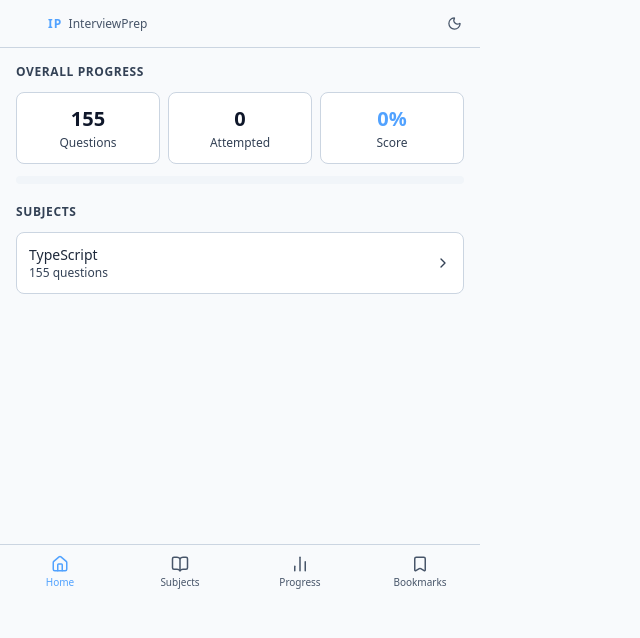
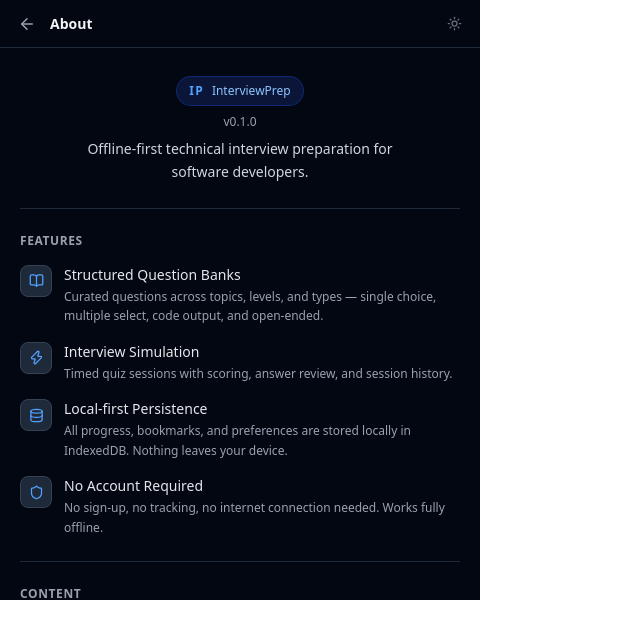
Before and after one commit to fuvito/interview-prep, a React (Vite) app: page / in a window 1280 px wide. Both pictures are taken after a click on the button 454 px from the left and 23 px from the top of the page. Shown: the top 638 px of the page, without its empty margins (0-640 px from the left). Built offline with nearby package versions, Linux system fonts and the light colour scheme.

Commit message:
Add About screen with info button in TopBar
AboutView shows version, features, topic list (155 questions), tech
stack, and license. Accessible via the Info icon on the dashboard
TopBar; uses standard push-navigation with back arrow.

```diff
--- a/src/app/Router.tsx
+++ b/src/app/Router.tsx
@@ -8,6 +8,7 @@ import { InterviewView } from '@/features/interview/InterviewView'
 import { ResultsView } from '@/features/results/ResultsView'
 import { ProgressView } from '@/features/progress/ProgressView'
 import { BookmarksView } from '@/features/bookmarks/BookmarksView'
+import { AboutView } from '@/features/about/AboutView'
 
 export function Router() {
   const { current } = useNavigationStore()
@@ -22,5 +23,6 @@ export function Router() {
     case 'results':         return <ResultsView />
     case 'progress':        return <ProgressView />
     case 'bookmarks':       return <BookmarksView />
+    case 'about':           return <AboutView />
   }
 }
--- a/src/components/layout/TopBar.tsx
+++ b/src/components/layout/TopBar.tsx
@@ -1,24 +1,25 @@
-import { ArrowLeft, Sun, Moon } from 'lucide-react'
+import { ArrowLeft, Sun, Moon, Info } from 'lucide-react'
 import { useNavigationStore, useThemeStore } from '@/store'
 import { questionRepository } from '@/core/question-engine'
 import type { View } from '@/store'
 
 function getTitle(view: View): string {
   switch (view.name) {
-    case 'dashboard':      return 'InterviewPrep'
-    case 'subjects':       return 'Subjects'
-    case 'topics':         return questionRepository.getSubjectById(view.subjectId)?.name ?? 'Topics'
-    case 'learning':       return questionRepository.getTopicById(view.topicId)?.name ?? 'Study'
+    case 'dashboard':       return 'InterviewPrep'
+    case 'subjects':        return 'Subjects'
+    case 'topics':          return questionRepository.getSubjectById(view.subjectId)?.name ?? 'Topics'
+    case 'learning':        return questionRepository.getTopicById(view.topicId)?.name ?? 'Study'
     case 'interview-setup': return 'Interview Setup'
-    case 'interview':      return 'Interview'
-    case 'results':        return 'Results'
-    case 'progress':       return 'Progress'
-    case 'bookmarks':      return 'Bookmarks'
+    case 'interview':       return 'Interview'
+    case 'results':         return 'Results'
+    case 'progress':        return 'Progress'
+    case 'bookmarks':       return 'Bookmarks'
+    case 'about':           return 'About'
   }
 }
 
 export function TopBar() {
-  const { current, stack, goBack } = useNavigationStore()
+  const { current, stack, navigate, goBack } = useNavigationStore()
   const { theme, toggle } = useThemeStore()
   const canGoBack = stack.length > 0
   const isDashboard = current.name === 'dashboard'
@@ -46,13 +47,24 @@ export function TopBar() {
         <h1 className="text-sm font-semibold text-gray-100 truncate">{getTitle(current)}</h1>
       )}
 
+      <div className="ml-auto flex items-center gap-1 shrink-0">
+        {isDashboard && (
+          <button
+            onClick={() => navigate({ name: 'about' })}
+            className="text-gray-500 hover:text-gray-300 transition-colors p-0.5"
+            aria-label="About"
+          >
+            <Info size={15} />
+          </button>
+        )}
         <button
           onClick={() => void toggle()}
-        className="ml-auto text-gray-500 hover:text-gray-300 transition-colors p-0.5 shrink-0"
+          className="text-gray-500 hover:text-gray-300 transition-colors p-0.5"
           aria-label="Toggle theme"
         >
           {theme === 'dark' ? <Sun size={15} /> : <Moon size={15} />}
         </button>
+      </div>
     </header>
   )
 }
--- /dev/null
+++ b/src/features/about/AboutView.tsx
@@ -0,0 +1,121 @@
+import { BookOpen, Database, Zap, Shield, Code2 } from 'lucide-react'
+
+const VERSION = '0.1.0'
+
+interface FeatureRowProps {
+  icon: React.ReactNode
+  title: string
+  description: string
+}
+
+function FeatureRow({ icon, title, description }: FeatureRowProps) {
+  return (
+    <div className="flex items-start gap-3">
+      <div className="w-8 h-8 rounded-lg bg-gray-800 border border-gray-700 flex items-center justify-center shrink-0 text-blue-400">
+        {icon}
+      </div>
+      <div>
+        <p className="text-sm font-medium text-gray-200">{title}</p>
+        <p className="text-xs text-gray-400 mt-0.5 leading-relaxed">{description}</p>
+      </div>
+    </div>
+  )
+}
+
+export function AboutView() {
+  return (
+    <div className="flex flex-col h-full overflow-y-auto">
+      <div className="p-5 space-y-6">
+
+        {/* Hero */}
+        <div className="text-center space-y-2 pt-2">
+          <div className="inline-flex items-center gap-2 px-3 py-1.5 bg-blue-900/30 border border-blue-800/50 rounded-full">
+            <span className="text-xs font-bold tracking-widest text-blue-400 uppercase">IP</span>
+            <span className="text-xs text-blue-300 font-medium">InterviewPrep</span>
+          </div>
+          <p className="text-xs text-gray-400">v{VERSION}</p>
+          <p className="text-sm text-gray-300 leading-relaxed max-w-xs mx-auto">
+            Offline-first technical interview preparation for software developers.
+          </p>
+        </div>
+
+        <hr className="border-gray-800" />
+
+        {/* Features */}
+        <section className="space-y-4">
+          <h2 className="text-xs font-semibold text-gray-400 uppercase tracking-wider">Features</h2>
+          <div className="space-y-4">
+            <FeatureRow
+              icon={<BookOpen size={15} />}
+              title="Structured Question Banks"
+              description="Curated questions across topics, levels, and types — single choice, multiple select, code output, and open-ended."
+            />
+            <FeatureRow
+              icon={<Zap size={15} />}
+              title="Interview Simulation"
+              description="Timed quiz sessions with scoring, answer review, and session history."
+            />
+            <FeatureRow
+              icon={<Database size={15} />}
+              title="Local-first Persistence"
+              description="All progress, bookmarks, and preferences are stored locally in IndexedDB. Nothing leaves your device."
+            />
+            <FeatureRow
+              icon={<Shield size={15} />}
+              title="No Account Required"
+              description="No sign-up, no tracking, no internet connection needed. Works fully offline."
+            />
+          </div>
+        </section>
+
+        <hr className="border-gray-800" />
+
+        {/* Content */}
+        <section className="space-y-2">
+          <h2 className="text-xs font-semibold text-gray-400 uppercase tracking-wider mb-3">Content</h2>
+          <div className="bg-gray-900 border border-gray-800 rounded-lg p-3 space-y-2">
+            <div className="flex justify-between items-center">
+              <span className="text-sm text-gray-200">TypeScript</span>
+              <span className="text-xs text-blue-400 font-mono">155 questions</span>
+            </div>
+            <div className="flex gap-1.5 flex-wrap">
+              {['Basics', 'Interfaces & Types', 'Functions', 'Generics', 'Classes', 'Advanced Types'].map((t) => (
+                <span key={t} className="text-xs px-2 py-0.5 bg-gray-800 text-gray-400 rounded border border-gray-700">{t}</span>
+              ))}
+            </div>
+          </div>
+          <p className="text-xs text-gray-500 pt-1">More subjects coming in future releases.</p>
+        </section>
+
+        <hr className="border-gray-800" />
+
+        {/* Stack */}
+        <section className="space-y-3">
+          <h2 className="text-xs font-semibold text-gray-400 uppercase tracking-wider">Built With</h2>
+          <div className="grid grid-cols-2 gap-1.5 text-xs">
+            {[
+              ['React 19', 'UI'],
+              ['TypeScript 5.7', 'Language'],
+              ['Vite 6', 'Build'],
+              ['Tailwind CSS v4', 'Styling'],
+              ['Dexie / IndexedDB', 'Storage'],
+              ['Zustand', 'State'],
+            ].map(([name, role]) => (
+              <div key={name} className="flex justify-between items-center bg-gray-900 border border-gray-800 rounded px-2.5 py-1.5">
+                <span className="text-gray-200">{name}</span>
+                <span className="text-gray-500">{role}</span>
+              </div>
+            ))}
+          </div>
+        </section>
+
+        {/* Footer */}
+        <div className="flex items-center justify-center gap-1.5 text-xs text-gray-600 pb-2">
+          <Code2 size={12} />
+          <span>Open source — MIT License</span>
+        </div>
+
+      </div>
+    </div>
+  )
+}
--- a/src/store/navigationStore.ts
+++ b/src/store/navigationStore.ts
@@ -11,6 +11,7 @@ export type View =
   | { name: 'results' }
   | { name: 'progress' }
   | { name: 'bookmarks' }
+  | { name: 'about' }
 
 interface NavigationState {
   current: View
```
Lines whose indentation alone changed are shown as unchanged.
